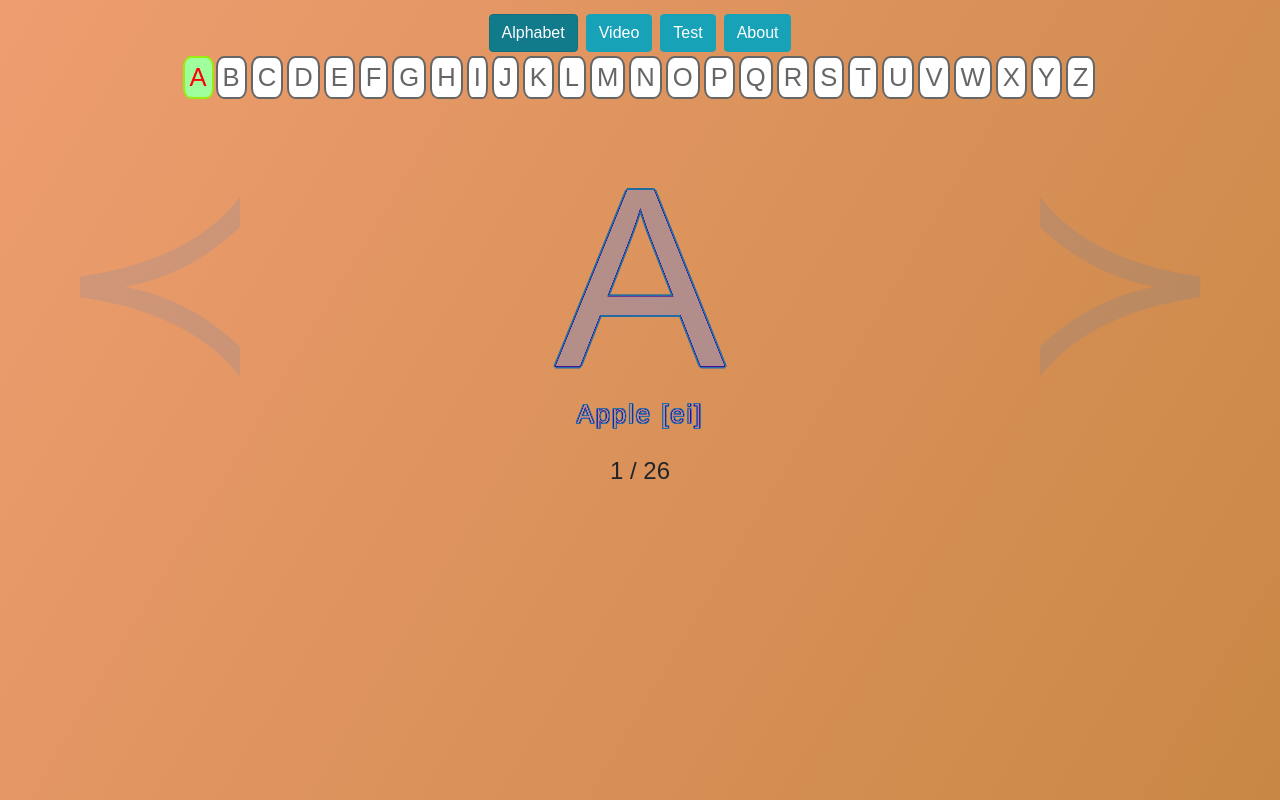
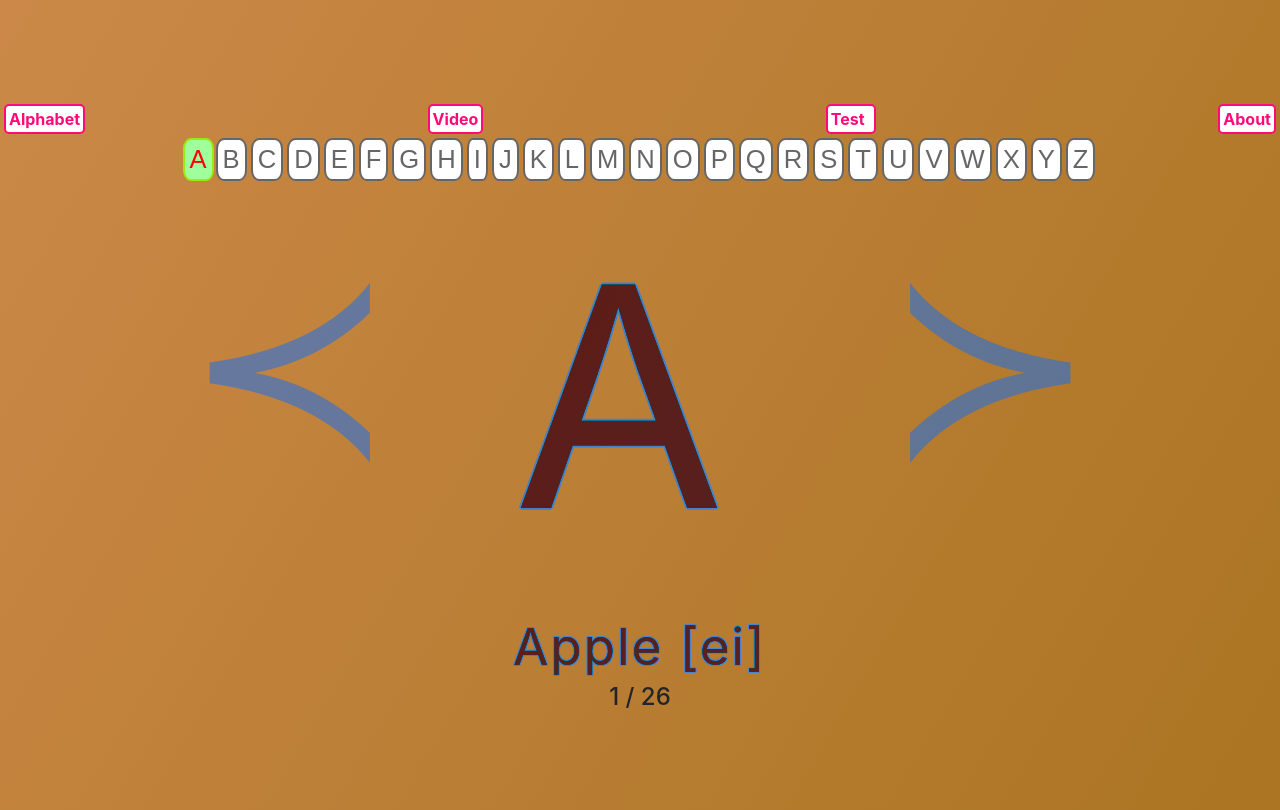
Before and after one commit to bogutskii/alphabet_for_kids, a React (Create React App) app: page / in a window 1280 px wide. Built offline with nearby package versions, Linux system fonts and the light colour scheme.

Commit message:
update pkg fix issue change design

```diff
--- a/src/Alphabet.js
+++ b/src/Alphabet.js
@@ -1,4 +1,4 @@
-import React, {useState} from "react";
+import React from "react";
 import "./alphabet-style.css";
 import "bootstrap/dist/css/bootstrap.min.css";
 import UpperLineAlph from "./Comonents/upperLineAlph"
@@ -13,10 +13,8 @@ const Alphabet = (props) => {
     let randomColor = `#${Math.floor(Math.random() * 16777215).toString(16)}`;
     let nextEffect = effects[Math.floor(Math.random() * effects.length)]
 
-
     const checkKey = (e) => {
 
-        console.log(e, e.keyCode)
         if (e.keyCode === '37') {
             previousLetter(-1)
         } else if (e.keyCode === '39') {
@@ -26,35 +24,23 @@ const Alphabet = (props) => {
 
     return (
 
-        <div onKeyDown={(e)=>checkKey(e)} >
-
-
+        <div className='content' onKeyDown={(e)=>checkKey(e)} >
             <UpperLineAlph/>
-
-
             <div className="wrap">
-
                 <a className="wrap-child-active-25" onClick={() => previousLetter(-1)}>
                     &#8826;
                 </a>
-
                 <div
                     style={{color: randomColor}}
                     className={`wrap-child-active-50 ${nextEffect}`}
-
                 >
                     {letters[current].letter}
                     <Word/>
-
                 </div>
-
                 <a className="wrap-child-active-25" onClick={() => nextLetter(1)}>
                     &#8827;
                 </a>
-
             </div>
-
-
             <h4>{props.current + 1} / 26 </h4>
         </div>
     );
--- a/src/App.js
+++ b/src/App.js
@@ -1,47 +1,41 @@
 import React from "react";
 import "./styles.css";
 import Alphabet from "./Alphabet";
-import {BrowserRouter as Router, Route} from "react-router-dom";
+import { BrowserRouter as Router, Routes, Route } from "react-router-dom";
 import Navigation from './Comonents/NavBar/Navigation';
-import VideoPlaylist from './Comonents/VideoPlaylist'
-import AboutPage from './Comonents/aboutPage'
+import VideoPlaylist from './Comonents/VideoPlaylist';
+import AboutPage from './Comonents/aboutPage';
 import Test from "./Comonents/test/test";
-import {connect} from 'react-redux'
-
-
+import { connect } from 'react-redux';
 
 function App(props) {
-const {state} = props
+    const { state } = props;
     return (
         <Router>
             <div className="App">
-                <Navigation/>
-                <Route exact path="/" component ={Alphabet}/>
-                <Route path='/Video' render={VideoPlaylist}/>
-                <Route path='/Test' component={Test}/>
-                <Route path='/AboutPage' render={AboutPage}/>
-
-                {/*<Stats/>*/}
+                <Navigation />
+                <Routes>
+                    <Route exact path="/" element={<Alphabet />} />
+                    <Route path="/Video" element={<VideoPlaylist />} />
+                    <Route path="/Test" element={<Test />} />
+                    <Route path="/AboutPage" element={<AboutPage />} />
+                </Routes>
             </div>
         </Router>
     );
 }
 
-
 const mapStateToProps = (state) => ({
     state: state
-})
+});
 
 const mapDispatchToProps = (dispatch) => ({
-
     changeCreateModal: (value) => dispatch({
         type: 'CHANGE_CREATE_MODAL',
         payload: {
             value: value
         }
     }),
-
-})
-
+});
 
 export default connect(mapStateToProps, mapDispatchToProps)(App);
--- a/src/Comonents/NavBar/Navigation.js
+++ b/src/Comonents/NavBar/Navigation.js
@@ -2,11 +2,11 @@ import React from 'react'
 import {NavLink} from "react-router-dom";
 
 const Navigation = () => {
-  return <div>
-        <NavLink to='/' className="btn btn-info m-1">Alphabet</NavLink>
-        <NavLink to='/Video' className="btn btn-info m-1">Video</NavLink>
-        <NavLink to='/Test' className="btn btn-info m-1">Test</NavLink>
-        <NavLink to='/AboutPage' className="btn btn-info m-1">About</NavLink>
+  return <div className='navigation'>
+        <NavLink to='/' className="btn-rose m-1">Alphabet</NavLink>
+        <NavLink to='/Video' className="btn-rose m-1">Video</NavLink>
+        <NavLink to='/Test' className="btn-rose m-1">Test</NavLink>
+        <NavLink to='/AboutPage' className="btn-rose m-1">About</NavLink>
     </div>
 }
 export default Navigation;
--- a/src/Comonents/redux/store.js
+++ b/src/Comonents/redux/store.js
@@ -1,8 +1,9 @@
-import {applyMiddleware, createStore} from "redux";
-import {composeWithDevTools} from "redux-devtools-extension";
-import alphabet from './reducers'
+import { createStore } from "redux";
+import alphabet from './reducers';
+// import thunk from 'redux-thunk';
 
-const store = createStore(
-    alphabet, composeWithDevTools(applyMiddleware())
-)
+// const middleware = applyMiddleware(thunk);
+// const enhancer = compose(middleware);
+// const store = createStore(alphabet, enhancer);
+const store = createStore(alphabet);
 export default store;
--- a/src/Comonents/upperLineAlph.js
+++ b/src/Comonents/upperLineAlph.js
@@ -5,17 +5,16 @@ import {connect} from "react-redux";
 
 
 const UpperLineAlph = (props) => {
-
     return <div className='center-div'>
         <div className="all-alph">
             {props.letters.map((el, i) =>
                 i === props.current ? (
                     <span className={`selected ${[0, 4, 8, 14, 20, 24].includes(i) ? 'vowels' : ''}`} key={i}>
-                      {el.letter}
+                        {el.letter}
                     </span>
                 ) : (
                     <span onClick={() => props.changeLetterOnClicked(i)} className="letterCircle" key={i}>
-                      {el.letter}
+                        {el.letter}
                     </span>
                 )
             )}
--- a/src/alphabet-style.css
+++ b/src/alphabet-style.css
@@ -5,21 +5,21 @@
   align-items: stretch;
   flex-flow: row nowrap;
   height: 100%;
+  width: 100%;
+  justify-content: space-between;
+
 }
 
 .wrap-child-active-50 {
-  flex-basis: 50%;
-  font-size: 20vw;
+  font-size: 24vw;
   mix-blend-mode: difference;
   text-shadow: 2px 0 0 #fff, -2px 0 0 #fff, 0 2px 0 #fff, 0 -2px 0 #fff,
   1px 1px #fff, -1px -1px 0 #fff, 1px -1px 0 #fff, -1px 1px 0 #fff;
 }
 .wrap-child-active-25 {
-  flex-basis: 25%;
   font-size: 20vw;
-  opacity: 0.1;
+  opacity: 0.5;
   text-decoration: none !important;
-
   -webkit-touch-callout: none;
   -webkit-user-select: none;
   -khtml-user-select: none;
@@ -34,9 +34,9 @@
 }
 
 .wrap-child-active-15 {
-  flex-basis: 50%;
-  font-size: 2vw;
-  margin-top: -60px;
+  /*flex-basis: 50%;*/
+  font-size: 4vw;
+  /*margin-top: 60px;*/
   mix-blend-mode: difference;
   text-shadow: 1px 0 0 #fff, -1px 0 0 #fff, 0 1px 0 #fff, 0 -1px 0 #fff,
   1px 1px #fff, -1px -1px 0 #fff, 1px -1px 0 #fff, -1px 1px 0 #fff;
--- a/src/index.js
+++ b/src/index.js
@@ -1,14 +1,14 @@
-import React from "react";
-import ReactDOM from "react-dom";
-import App from "./App";
-import { Provider} from "react-redux";
-import store from "./Comonents/redux/store";
+import React from 'react';
+import ReactDOM from 'react-dom/client';
+import App from './App';
+import { Provider } from 'react-redux';
+import store from './Comonents/redux/store';
 
-ReactDOM.render(
-    <React.StrictMode>
-        <Provider store={store}>
-            <App />
-        </Provider>
-    </React.StrictMode>,
-    document.getElementById('root')
+const root = ReactDOM.createRoot(document.getElementById('root'));
+root.render(
+  <React.StrictMode>
+    <Provider store={store}>
+      <App />
+    </Provider>
+  </React.StrictMode>
 );
--- a/src/styles.css
+++ b/src/styles.css
@@ -1,6 +1,9 @@
 .App {
-    font-family: sans-serif;
-    text-align: center;
+    display: flex;
+    flex-direction: column;
+    align-items: center;
+    justify-content: center;
+    min-height: 100vh;
 }
 
 body {
@@ -78,3 +81,52 @@ body {
     align-content: flex-start;
     height: 100%;
 }
+
+
+.btn-rose {
+    min-width: 50px;
+    height: 30px;
+    color: #fff;
+    padding: 2px 3px;
+    font-weight: bold;
+    cursor: pointer;
+    transition: all 0.3s ease;
+    position: relative;
+    display: inline-block;
+    outline: none;
+    border-radius: 5px;
+    z-index: 0;
+    background: #fff;
+    overflow: hidden;
+    border: 2px solid #ff0a78;
+    color: #ff0a78;
+    text-decoration: none;
+}
+.btn-rose:hover {
+    color: #fff;
+}
+.btn-rose:hover:after {
+    width: 100%;
+}
+.btn-rose:after {
+    content: "";
+    position: absolute;
+    z-index: -1;
+    transition: all 0.3s ease;
+    left: 0;
+    top: 0;
+    width: 0;
+    height: 100%;
+    background: #ff0a78;
+}
+.navigation {
+    display: flex;
+    width: 100%;
+    justify-content: space-between;
+}
+
+.content {
+    display: flex;
+    flex-direction: column;
+    align-items: center;
+}
```
Also changed, not shown: package.json (+9 -11 lines), src/Comonents/test/test.js (+1 -13 lines).
